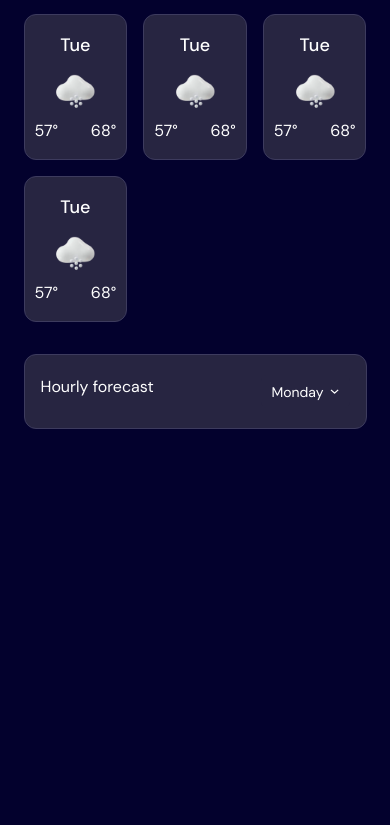
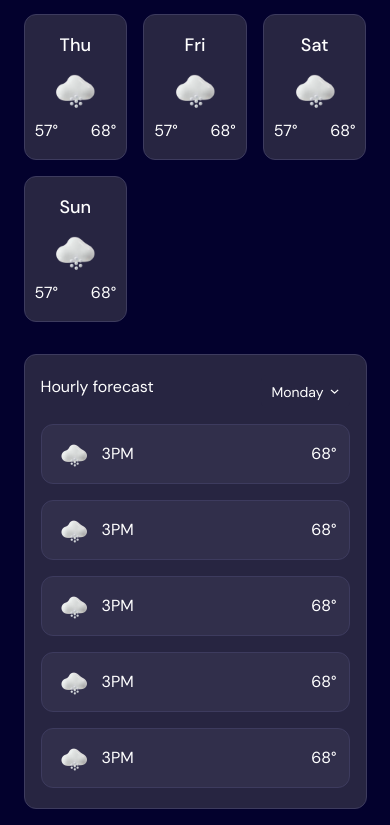
Before and after one commit to Davichobits/weather-app-next, a Next.js app: page / in a window 390 px wide. Shown: the part 1339-2164 px from the top of the page. Before the commit the page ends 1784 px from the top, so only its background shows below. Built offline with nearby package versions, Linux system fonts and the light colour scheme.

Commit message:
mobile view

```diff
--- a/src/components/daily-forecast/daily-forecast.tsx
+++ b/src/components/daily-forecast/daily-forecast.tsx
@@ -1,9 +1,10 @@
 import { ForecastCard } from './forecast-card'
 import { Forecast } from '@/types/types'
+import Image from 'next/image'
 
 const dailyForecasts: Forecast[] = [
   {
-    day: 'Tue',
+    day: 'Mon',
     minTemp: 68,
     maxTemp: 57,
     iconUrl: '/images/icon-snow.webp'
@@ -15,31 +16,31 @@ const dailyForecasts: Forecast[] = [
     iconUrl: '/images/icon-snow.webp'
   },
   {
-    day: 'Tue',
+    day: 'Wed',
     minTemp: 68,
     maxTemp: 57,
     iconUrl: '/images/icon-snow.webp'
   },
   {
-    day: 'Tue',
+    day: 'Thu',
     minTemp: 68,
     maxTemp: 57,
     iconUrl: '/images/icon-snow.webp'
   },
   {
-    day: 'Tue',
+    day: 'Fri',
     minTemp: 68,
     maxTemp: 57,
     iconUrl: '/images/icon-snow.webp'
   },
   {
-    day: 'Tue',
+    day: 'Sat',
     minTemp: 68,
     maxTemp: 57,
     iconUrl: '/images/icon-snow.webp'
   },
   {
-    day: 'Tue',
+    day: 'Sun',
     minTemp: 68,
     maxTemp: 57,
     iconUrl: '/images/icon-snow.webp'
--- /dev/null
+++ b/src/components/hourly-forecast/daily-temp.tsx
@@ -0,0 +1,43 @@
+import Image from 'next/image'
+
+export const DailyTemp = () => {
+  return (
+    <div className='flex flex-col gap-4 mt-4'>
+      <div className='flex justify-between items-center bg-Neutral-700 rounded-xl px-3 py-2.5 border border-Neutral-600 h-[60px]'>
+        <div className='flex items-center gap-2'>
+          <Image src='/images/icon-snow.webp' alt='Snowy weather' width={40} height={40} />
+          <p>3PM</p>
+        </div>
+        <p>68°</p>
+      </div>
+      <div className='flex justify-between items-center bg-Neutral-700 rounded-xl px-3 py-2.5 border border-Neutral-600 h-[60px]'>
+        <div className='flex items-center gap-2'>
+          <Image src='/images/icon-snow.webp' alt='Snowy weather' width={40} height={40} />
+          <p>3PM</p>
+        </div>
+        <p>68°</p>
+      </div>
+      <div className='flex justify-between items-center bg-Neutral-700 rounded-xl px-3 py-2.5 border border-Neutral-600 h-[60px]'>
+        <div className='flex items-center gap-2'>
+          <Image src='/images/icon-snow.webp' alt='Snowy weather' width={40} height={40} />
+          <p>3PM</p>
+        </div>
+        <p>68°</p>
+      </div>
+      <div className='flex justify-between items-center bg-Neutral-700 rounded-xl px-3 py-2.5 border border-Neutral-600 h-[60px]'>
+        <div className='flex items-center gap-2'>
+          <Image src='/images/icon-snow.webp' alt='Snowy weather' width={40} height={40} />
+          <p>3PM</p>
+        </div>
+        <p>68°</p>
+      </div>
+      <div className='flex justify-between items-center bg-Neutral-700 rounded-xl px-3 py-2.5 border border-Neutral-600 h-[60px]'>
+        <div className='flex items-center gap-2'>
+          <Image src='/images/icon-snow.webp' alt='Snowy weather' width={40} height={40} />
+          <p>3PM</p>
+        </div>
+        <p>68°</p>
+      </div>
+    </div>
+  )
+}
--- a/src/components/hourly-forecast/days-dropdown.tsx
+++ b/src/components/hourly-forecast/days-dropdown.tsx
@@ -7,10 +7,10 @@ const days: DaysDropdownOptions[] = [
 export const DaysDropDown = () => {
 
   return (
-    <div className='absolute top-[43px] right-0 w-[214px] bg-Neutral-800 border border-Neutral-600 rounded-xl px-2 py-1.5 flex flex-col z-10'>
+    <div className='absolute top-[43px] right-0 w-[214px] bg-Neutral-800 border border-Neutral-600 rounded-xl px-2 py-1.5 flex flex-col gap-1 z-10'>
       {
         days.map((day)=>(
-          <p key={day}>{day}</p>
+          <p className='hover:bg-Neutral-700 rounded-lg py-2.5 px-2 h-[39px] cursor-pointer transition-colors' key={day}>{day}</p>
         ))
       }
     </div>
--- a/src/components/hourly-forecast/hourly-forecast.tsx
+++ b/src/components/hourly-forecast/hourly-forecast.tsx
@@ -1,4 +1,5 @@
 import { DaysDropdownButton } from './days-dropdown-button'
+import { DailyTemp } from './daily-temp'
 
 export const HourlyForecast = () => {
   return (
@@ -7,6 +8,7 @@ export const HourlyForecast = () => {
         <h2>Hourly forecast</h2>
         <DaysDropdownButton />
       </div>
+      <DailyTemp />
     </section>
   )
 }
```
